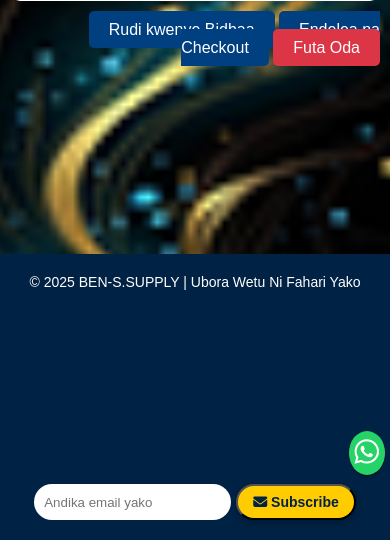
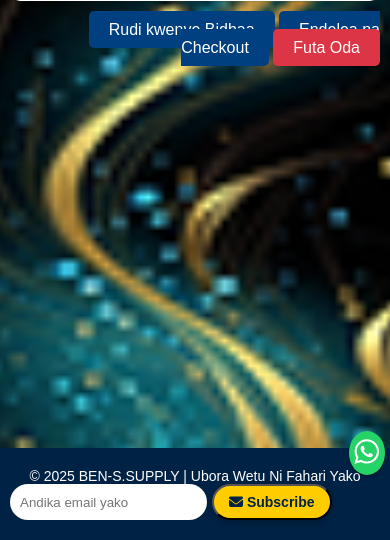
Before and after one commit to benpyaartz-sketch/Ben-S.Supply_System, a Flask app: page /cart in a window 390 px wide. Shown: the part 364-904 px from the top of the page. Run offline with Flask 3, Linux system fonts and the light colour scheme.

Commit message:
Update base.html

```diff
--- a/templates/base.html
+++ b/templates/base.html
@@ -14,6 +14,15 @@
 <link rel="stylesheet" href="https://cdnjs.cloudflare.com/ajax/libs/font-awesome/6.4.0/css/all.min.css">
 
 <style>
+.footer-inner {
+    display: flex;
+    justify-content: space-between;
+    align-items: center;
+    flex-wrap: wrap;
+    max-width: 1000px;
+    margin: 0 auto;
+}
+
 /* BODY */
 body {
     font-family: Arial, sans-serif;
@@ -123,7 +132,6 @@ nav a[href*="admin"] { display:none; }
         padding: 8px 12px;
     }
 }
-
 </style>
 </head>
 <body>
@@ -156,7 +164,7 @@ nav a[href*="admin"] { display:none; }
 </main>
 
 <footer style="position: relative; background:#002244; color:white; padding:20px 10px; font-size:14px;">
-    <div style="display:flex; justify-content:space-between; align-items:center; flex-wrap:wrap; max-width:1000px; margin:0 auto;">
+    <div class="footer-inner">
         <!-- Text Left -->
         <div style="flex:1 1 200px;">
             &copy; 2025 BEN-S.SUPPLY | Ubora Wetu Ni Fahari Yako
@@ -184,20 +192,7 @@ nav a[href*="admin"] { display:none; }
    <i class="fab fa-whatsapp"></i>
 </a>
 
-<style>
-@media screen and (max-width: 600px) {
-    footer div {
-        flex-direction: column;
-        text-align: center;
-        gap: 10px;
-    }
-    footer form {
-        justify-content: center;
-        width: 100%;
-    }
-}
-</style>
-  <script>
+<script>
     // Stars animation inside header only
     function createStars(){
         const container=document.querySelector('.stars-container');
```
